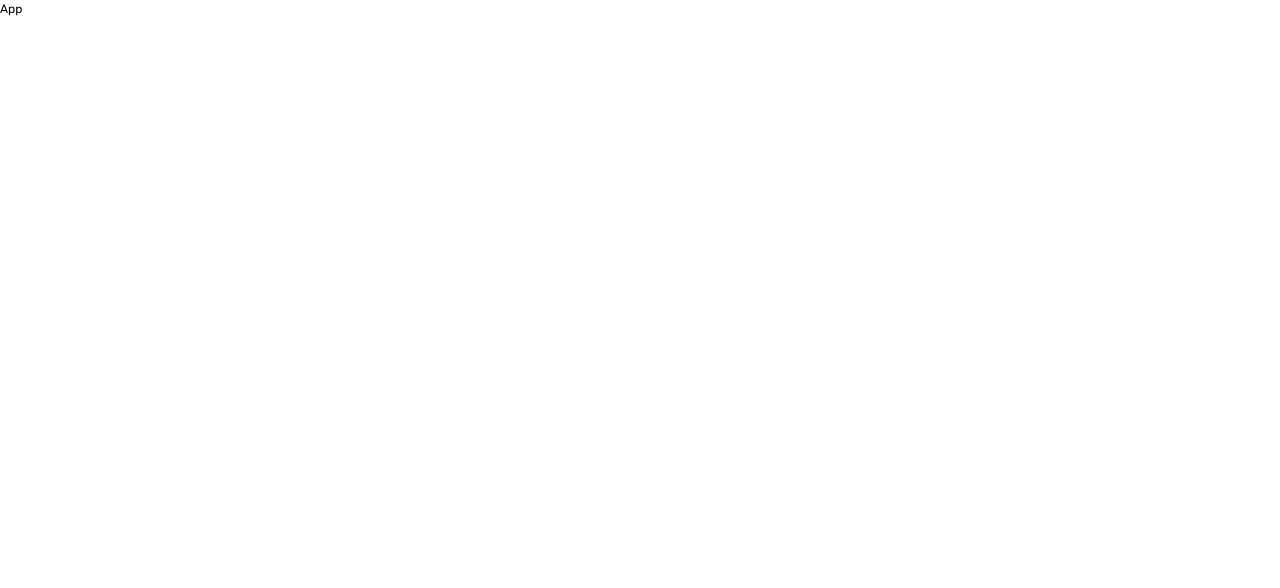
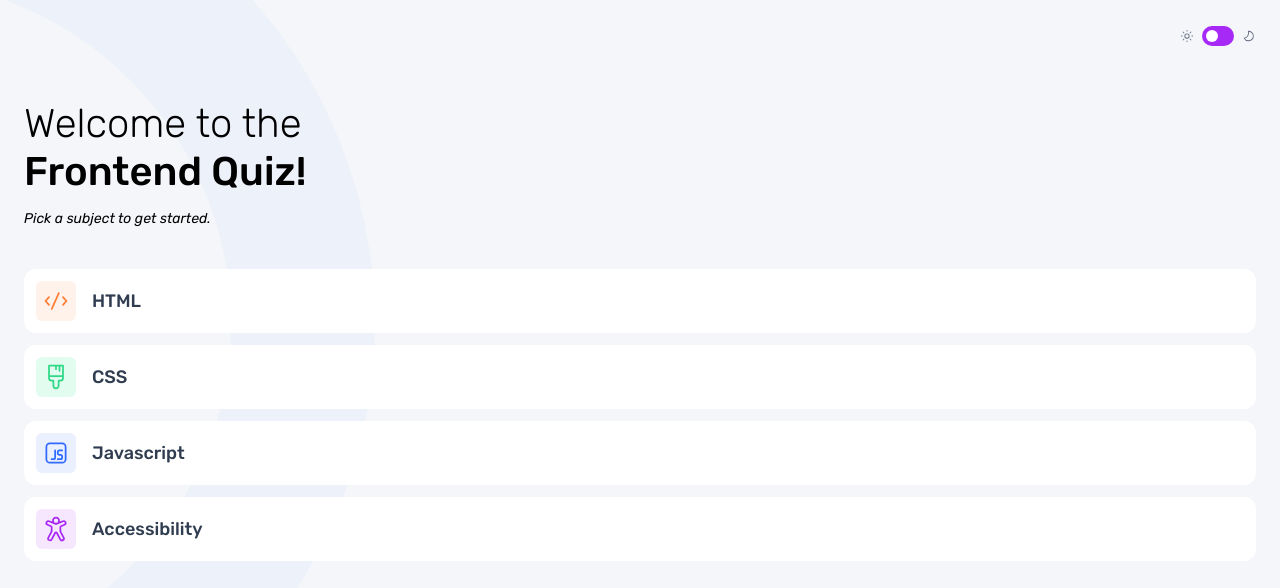
Before and after one commit to eestaniel/fem-quiz-app, a React (Vite) app: page / in a window 1280 px wide. Shown: the top 588 px of the page. Built offline with nearby package versions, Linux system fonts and the light colour scheme.

Commit message:
feat: add start menu

```diff
--- /dev/null
+++ b/src/App.module.css
@@ -0,0 +1,5 @@
+
+.background {
+  position: absolute;
+  z-index: -1;
+}
--- a/src/App.tsx
+++ b/src/App.tsx
@@ -1,12 +1,41 @@
-import './reset.css'
+import "./reset.css";
+import styles from "./App.module.css";
+import { useState, useEffect } from "react";
+import StartMenu from "./components/start_menu/StartMenu.tsx";
+import Navbar from "./components/navbar/Navbar.tsx";
+import pattern_bg_mobile_dark from "../public/assets/images/pattern-background-mobile-dark.svg";
+import pattern_bg_mobile_light from "../public/assets/images/pattern-background-mobile-light.svg";
+import pattern_bg_tablet_dark from "../public/assets/images/pattern-background-tablet-dark.svg";
+import pattern_bg_tablet_light from "../public/assets/images/pattern-background-tablet-light.svg";
+import pattern_bg_desktop_dark from "../public/assets/images/pattern-background-desktop-dark.svg";
+import pattern_bg_desktop_light from "../public/assets/images/pattern-background-desktop-light.svg";
+
 
 function App() {
+  const [isDark, setIsDark] = useState(false);
+
+  const [selectedQuiz, setSelectedQuiz] = useState("");
+
+  useEffect(() => {
+    document.body.className = isDark ? "dark" : "light";
+
+  }, [isDark]);
+
+  const renderSwitch = (selectedQuiz: string): JSX.Element => {
+    switch (selectedQuiz) {
+      default:
+        return <StartMenu isDark={isDark} setSelectedQuiz={setSelectedQuiz} />;
+    }
+  };
 
   return (
-    <>
-        <h1 className="body-m">App</h1>
-    </>
+      <main>
+        <img className={styles.background} src={isDark ? pattern_bg_mobile_dark: pattern_bg_mobile_light} alt=""/>
+        <Navbar isDark={isDark} setIsDark={setIsDark} selectedQuiz={selectedQuiz}/>
+        {renderSwitch(selectedQuiz)}
+      </main>
   )
+
 }
 
-export default App
+export default App;
--- /dev/null
+++ b/src/components/navbar/Navbar.module.css
@@ -0,0 +1,9 @@
+.nav_container {
+  display: flex;
+  flex-direction: row;
+  align-items: center;
+  justify-content: space-between;
+  width: 100%;
+  height: 4.5rem;
+  padding: 1rem 1.5rem;
+}
--- /dev/null
+++ b/src/components/navbar/Navbar.tsx
@@ -0,0 +1,20 @@
+import React, { useState } from "react";
+import ThemeToggle from "../theme_toggle/ThemeToggle.tsx";
+import styles from "./Navbar.module.css";
+
+interface NavbarProps {
+  isDark: boolean;
+  setIsDark: React.Dispatch<React.SetStateAction<boolean>>;
+  selectedQuiz: string;
+}
+
+const Navbar: React.FC<NavbarProps> = ({ isDark, setIsDark, selectedQuiz }) => {
+  return (
+      <div className={styles.nav_container}>
+        <div className={styles.heading}></div>
+        <ThemeToggle isDark={isDark} setIsDark={setIsDark} />
+      </div>
+  );
+};
+
+export default Navbar;
--- /dev/null
+++ b/src/components/start_menu/StartMenu.module.css
@@ -0,0 +1,110 @@
+.container {
+  padding: 2rem 1.5rem;
+  display: flex;
+  flex-direction: column;
+  gap: 2.5rem;
+
+  header {
+    display: flex;
+    flex-direction: column;
+    gap: 1rem;
+
+    .heading {
+      display: flex;
+      flex-direction: column;
+      gap: 0.5rem;
+
+      h1, h2 {
+        font-family: Rubik, serif;
+        line-height: 100%;
+        font-size: 2.5rem;
+      }
+
+      h1 {
+        font-weight: 300;
+      }
+
+      h2 {
+        font-weight: 500;
+      }
+    }
+
+    p {
+      font-family: Rubik, serif;
+      line-height: 150%;
+      font-size: 0.875rem;
+      font-style: italic;
+    }
+  }
+
+
+  section {
+    display: flex;
+    flex-direction: column;
+    gap: 0.75rem;
+
+    .selection {
+      display: flex;
+      flex-direction: row;
+      align-items: center;
+      justify-content: start;
+      gap: 1rem;
+      width: 100%;
+      border-radius: 0.75rem;
+      padding: 0.75rem;
+
+      &:hover {
+        cursor: pointer;
+        filter: brightness(70%);
+      }
+
+      .img_container {
+        height: 40px;
+        width: 40px;
+        display: flex;
+        align-items: center;
+        justify-content: center;
+
+        img {
+          width: 28px;
+          height: 28px;
+        }
+      }
+
+      .html {
+        background-color: hsl(22 100% 96%);
+        border-radius: 0.375rem;
+      }
+
+      .css {
+        background-color: hsl(151 87% 94%);
+        border-radius: 0.375rem;
+      }
+
+      .javascript {
+        background-color: hsl(223 100% 96%);
+        border-radius: 0.375rem;
+      }
+
+      .accessibility {
+        background-color: #F6E7FF;
+        border-radius: 0.375rem;
+      }
+
+      h3 {
+        font-family: Rubik, serif;
+        font-weight: 500;
+        font-size: 1.125rem;
+        line-height: 100%;
+      }
+
+      .dark_font {
+
+      }
+    }
+
+
+  }
+
+
+}
--- /dev/null
+++ b/src/components/start_menu/StartMenu.tsx
@@ -0,0 +1,61 @@
+import React from "react";
+import styles from "./StartMenu.module.css";
+
+interface StartMenuProps {
+  setSelectedQuiz: (quiz: string) => void;
+  isDark: boolean;
+}
+
+const StartMenu: React.FC<StartMenuProps> = ({ setSelectedQuiz, isDark }) => {
+  return (
+      <div className={styles.container}>
+        <header>
+          <div className={styles.heading}>
+            <h1>Welcome to the</h1>
+            <h2>Frontend Quiz!</h2>
+          </div>
+          <p>Pick a subject to get started.</p>
+        </header>
+        <section>
+          <div className={`${styles.selection} ${isDark ? 'dark_element_bg' : 'light_element_bg'}`}>
+            <div className={`${styles.img_container} ${styles.html}`}>
+              <img
+                  src="../../../public/assets/images/icon-html.svg"
+                  alt="html icon"
+              />
+            </div>
+            <h3 className={`${isDark ? 'dark_element_text' : 'light_element_text'}`}>HTML</h3>
+          </div>
+          <div className={`${styles.selection} ${isDark ? 'dark_element_bg' : 'light_element_bg'}`}>
+            <div className={`${styles.img_container} ${styles.css}`}>
+              <img
+                  src="../../../public/assets/images/icon-css.svg"
+                  alt="css icon"
+              />
+            </div>
+            <h3 className={`${isDark ? 'dark_element_text' : 'light_element_text'}`}>CSS</h3>
+          </div>
+          <div className={`${styles.selection} ${isDark ? 'dark_element_bg' : 'light_element_bg'}`}>
+            <div className={`${styles.img_container} ${styles.javascript}`}>
+              <img
+                  src="../../../public/assets/images/icon-js.svg"
+                  alt="javascript icon"
+              />
+            </div>
+            <h3 className={`${isDark ? 'dark_element_text' : 'light_element_text'}`}>Javascript</h3>
+          </div>
+          <div className={`${styles.selection} ${isDark ? 'dark_element_bg' : 'light_element_bg'}`}>
+            <div className={`${styles.img_container} ${styles.accessibility}`}>
+              <img
+                  src="../../../public/assets/images/icon-accessibility.svg"
+                  alt="accessibility icon"
+              />
+            </div>
+            <h3 className={`${isDark ? 'dark_element_text' : 'light_element_text'}`}>Accessibility</h3>
+          </div>
+        </section>
+      </div>
+  );
+};
+
+export default StartMenu;
--- a/src/components/theme_toggle/ThemeToggle.module.css
+++ b/src/components/theme_toggle/ThemeToggle.module.css
@@ -1,29 +1,28 @@
 .theme_container {
-  width: fit-content;
   border-radius: 1.5rem;
-  padding: 2rem;
+  max-width: 5rem;
+  max-height: 1.25rem;
+
 
   &:hover {
     cursor: pointer;
   }
 }
 
-.lightTheme {
-  background-color: var(--light-grey);
-}
-
-.darkTheme {
-  background-color: var(--dark-navy);
-}
 
 .toggle_group {
   display: flex;
   flex-direction: row;
-  gap: 1rem;
+  gap: 0.5rem;
+  align-items: center;
+
+  img {
+    height: 0.875rem;
+  }
 
   .toggle {
-    width: 3rem;
-    height: 1.75rem;
+    width: 2rem;
+    height: 1.25rem;
     background-color: var(--purple);
     border-radius: 999px;
     padding: 0.25rem;
@@ -41,13 +40,13 @@
 
   .isDayMode {
     .toggle_circle {
-      transform: translateX(100%);
+      transform: translateX(0);
     }
   }
 
   .isNightMode {
     .toggle_circle {
-      transform: translateX(0);
+      transform: translateX(100%);
     }
   }
 }
--- a/src/components/theme_toggle/ThemeToggle.tsx
+++ b/src/components/theme_toggle/ThemeToggle.tsx
@@ -15,17 +15,19 @@ const ThemeToggle: React.FC<ThemeToggleProps> = ({ isDark, setIsDark }) => {
     setIsDark(!isDark);
   };
 
-
   return (
-    <div className={`${styles.theme_container} ${isDark? styles.darkTheme: styles.lightTheme}`} onClick={handleToggleTheme}>
+    <div
+      className={`${styles.theme_container} ${isDark ? styles.darkTheme : styles.lightTheme}`}
+      onClick={handleToggleTheme}
+    >
       <div className={styles.toggle_group}>
-        <img src={isDark? moon_light_icon: moon_dark_icon} alt="" />
+        <img src={isDark ? sun_light_icon : sun_dark_icon} alt="" />
         <div
           className={`${styles.toggle} ${isDark ? styles.isNightMode : styles.isDayMode}`}
         >
           <div className={styles.toggle_circle}></div>
         </div>
-        <img src={isDark? sun_light_icon:sun_dark_icon } alt="" />
+        <img src={isDark ? moon_light_icon : moon_dark_icon} alt="" />
       </div>
     </div>
   );
--- a/src/globals.css
+++ b/src/globals.css
@@ -24,6 +24,7 @@
   --red: hsl(0, 82%, 63%);
 
   /* Typography */
+
   .display {
     font-family: Rubik, serif;
     font-weight: 500;
@@ -73,4 +74,32 @@
     line-height: 150%;
     font-style: italic;
   }
+
 }
+
+/* Light Theme */
+.light {
+  background-color: var(--light-grey);
+}
+
+.light_element_text {
+  color: var(--dark-navy);
+}
+
+.light_element_bg {
+  background-color: var(--white);
+}
+
+
+/* Dark Theme */
+.dark {
+  background-color: var(--dark-navy);
+}
+
+.dark_element_bg {
+  background-color: var(--navy);
+}
+
+.dark_element_text {
+  color: var(--white);
+}
```
Lines whose indentation alone changed are shown as unchanged.
